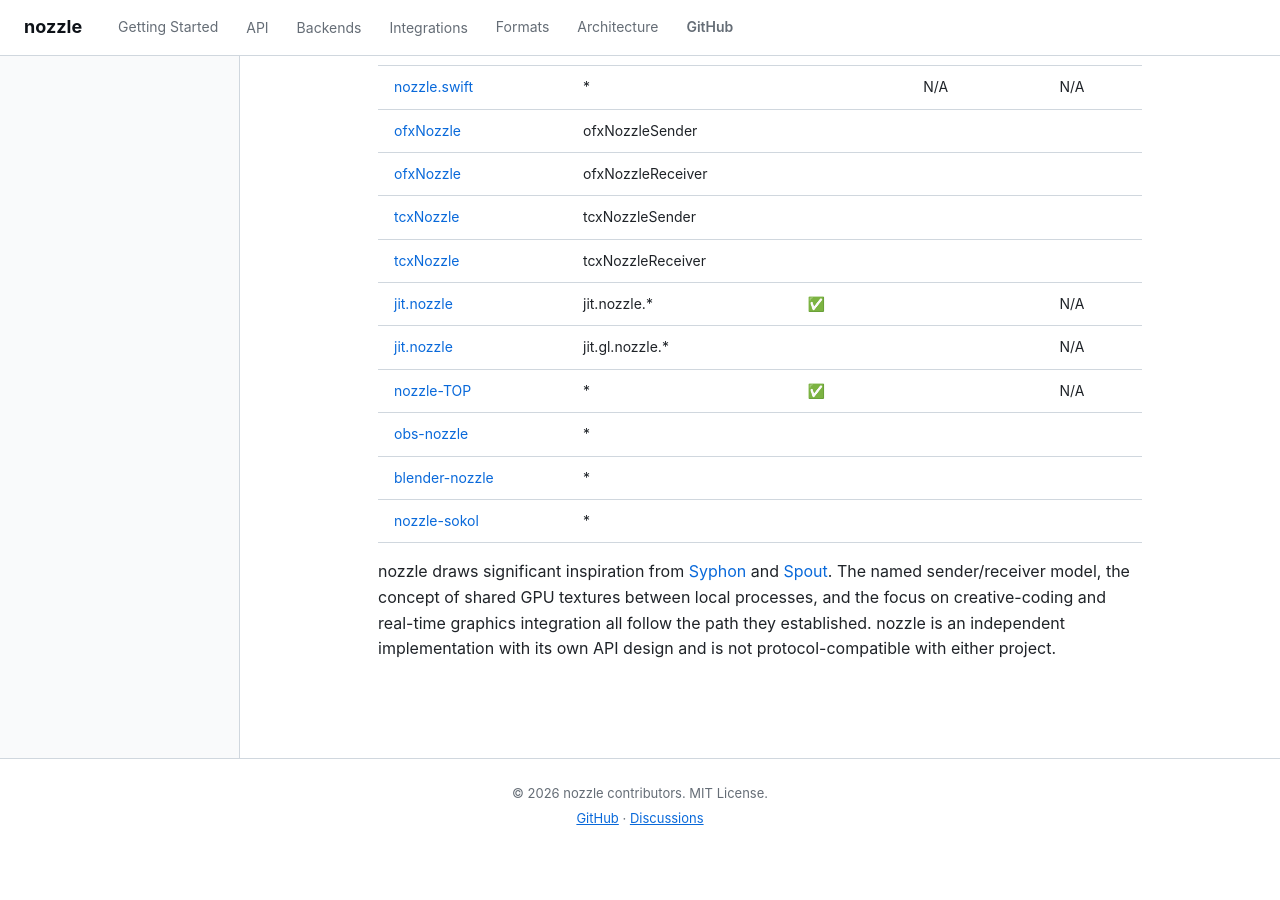
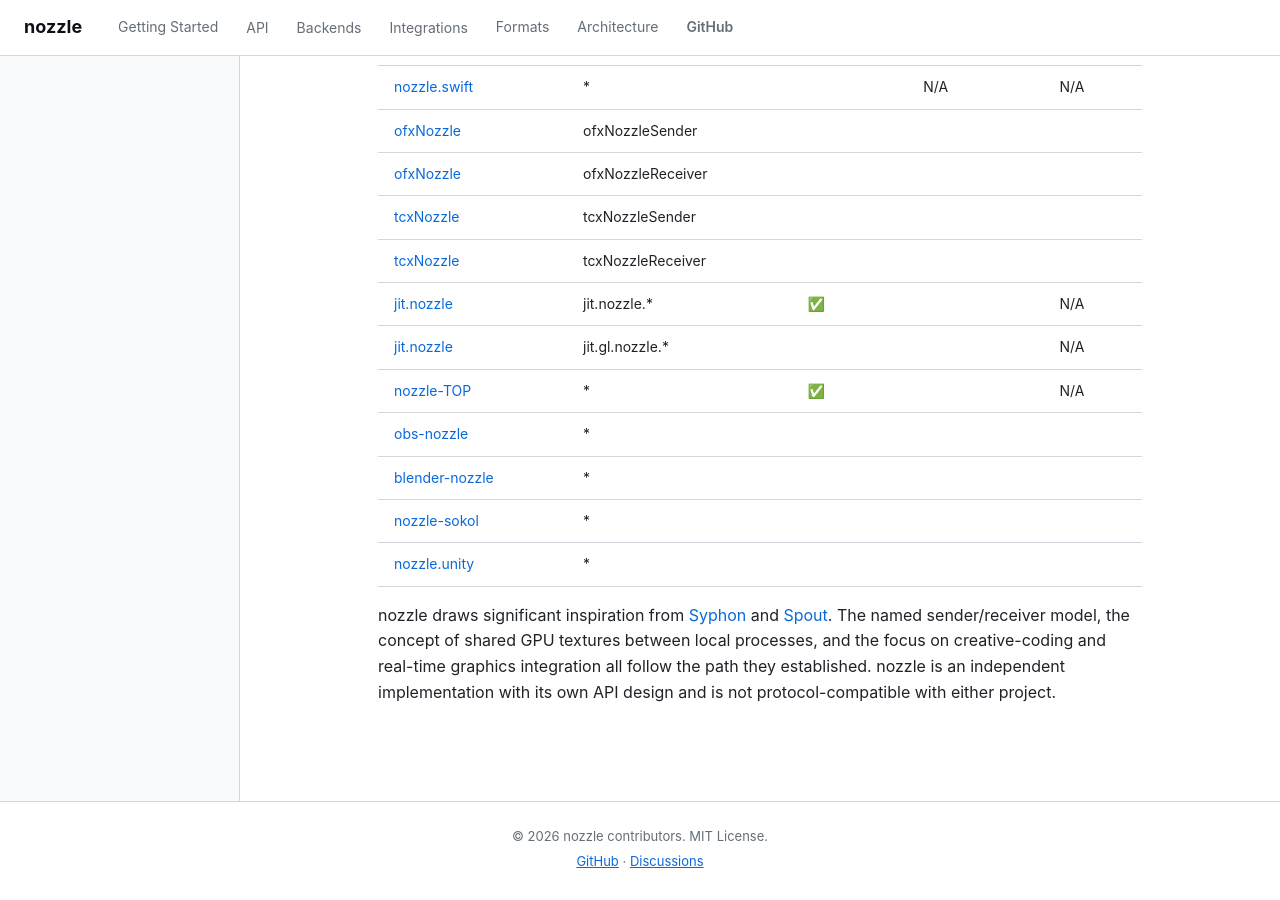
Before and after one commit to nozzle-io/.github, a Jekyll site: the page built from index.md, in a window 1280 px wide and 900 px high, scrolled down 2380 px. Built offline with Jekyll 4.4.1, drawn with Linux system fonts in a browser that asks for light colours; before the commit the page ends 3236 px from its top, so only the background shows below that.

Commit message:
add nozzle.unity to integration status table

```diff
--- a/index.md
+++ b/index.md
@@ -133,6 +133,7 @@ auto info = frame.info();
     <tr><td><a href="https://github.com/nozzle-io/obs-nozzle">obs-nozzle</a></td><td>*</td><td></td><td></td><td></td></tr>
     <tr><td><a href="https://github.com/nozzle-io/blender-nozzle">blender-nozzle</a></td><td>*</td><td></td><td></td><td></td></tr>
     <tr><td><a href="https://github.com/nozzle-io/nozzle-sokol">nozzle-sokol</a></td><td>*</td><td></td><td></td><td></td></tr>
+    <tr><td><a href="https://github.com/nozzle-io/nozzle.unity">nozzle.unity</a></td><td>*</td><td></td><td></td><td></td></tr>
   </tbody>
 </table>
 
```
Also changed, not shown: profile/README.md (+1 -0 lines).
